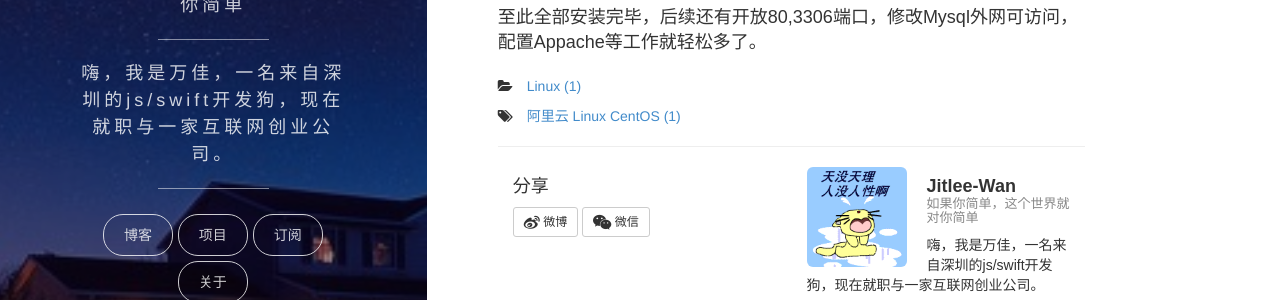
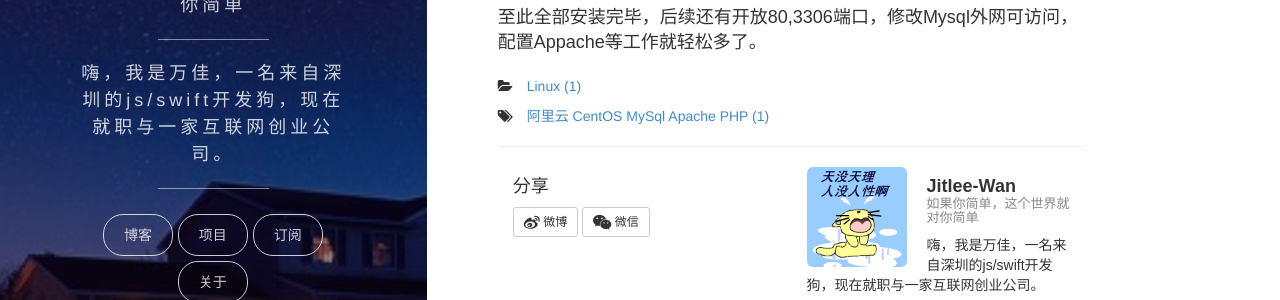
Before and after one commit to Jitlee/Blog, a Jekyll site: the page built from _posts/2016-07-07-aliyun-centos7.md, in a window 1280 px wide and 900 px high, scrolled down 2039 px. Shown: the part 371-671 px from the top of the window. Built offline with Jekyll 4.4.1, drawn with Linux system fonts in a browser that asks for light colours; nearby versions of some CDN libraries; comment, search, counter and statistics services are not loaded.

Commit message:
为什么不生效

```diff
--- a/_posts/2016-07-07-aliyun-centos7.md
+++ b/_posts/2016-07-07-aliyun-centos7.md
@@ -5,7 +5,7 @@ description: 本文讲述的是用yum命令在阿里云最新的CentOS7.2 环境
 categories: [Linux]
 image:
 geometry:
-tags: [阿里云 Linux CentOS]
+tags: [阿里云 CentOS MySql Apache PHP]
 ---
 
 > 买的几十块钱的服务器，我最新安装的是Mysql, 由于走了弯路，重置过了好几次。最后发现关键点就是没有安装阿里云镜像源，
```
